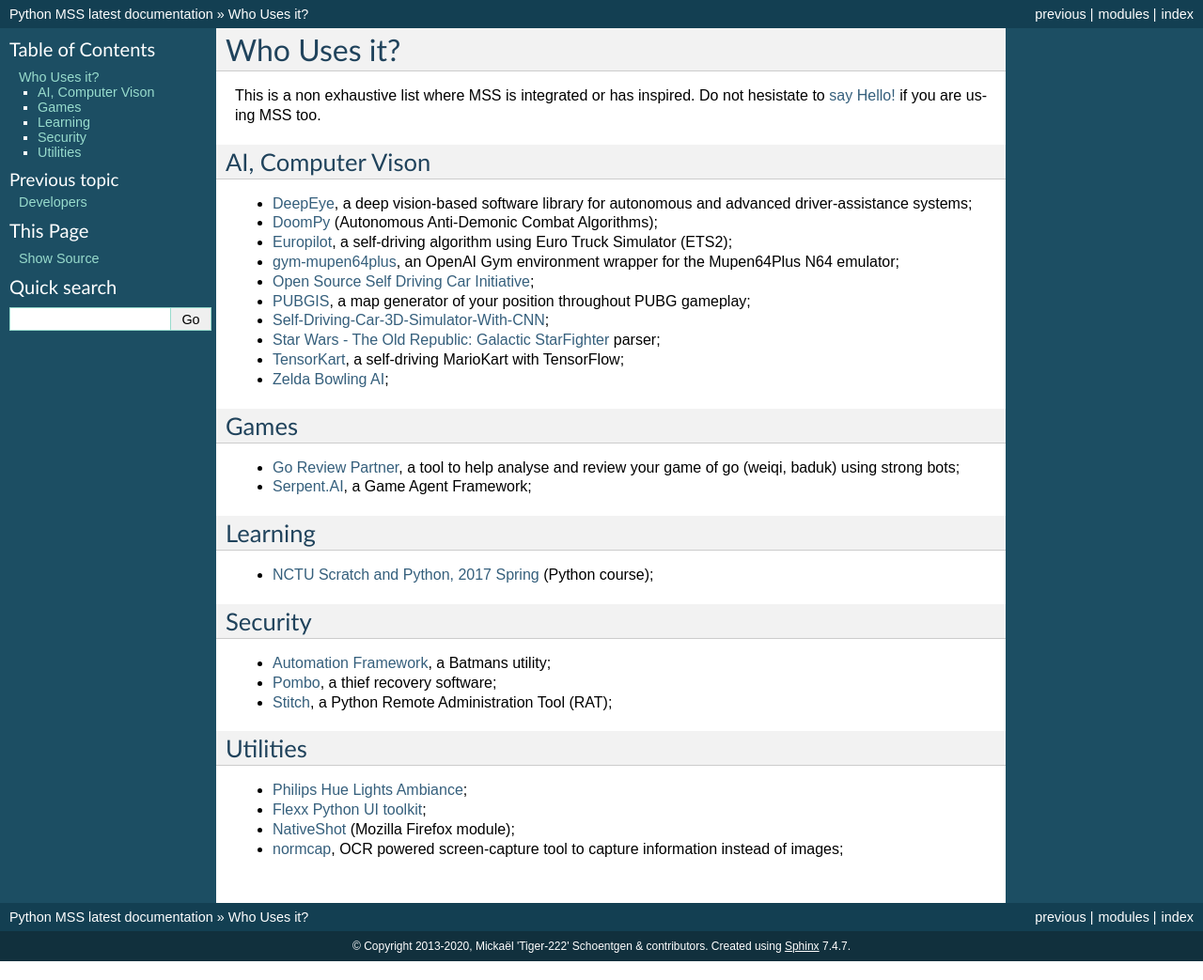
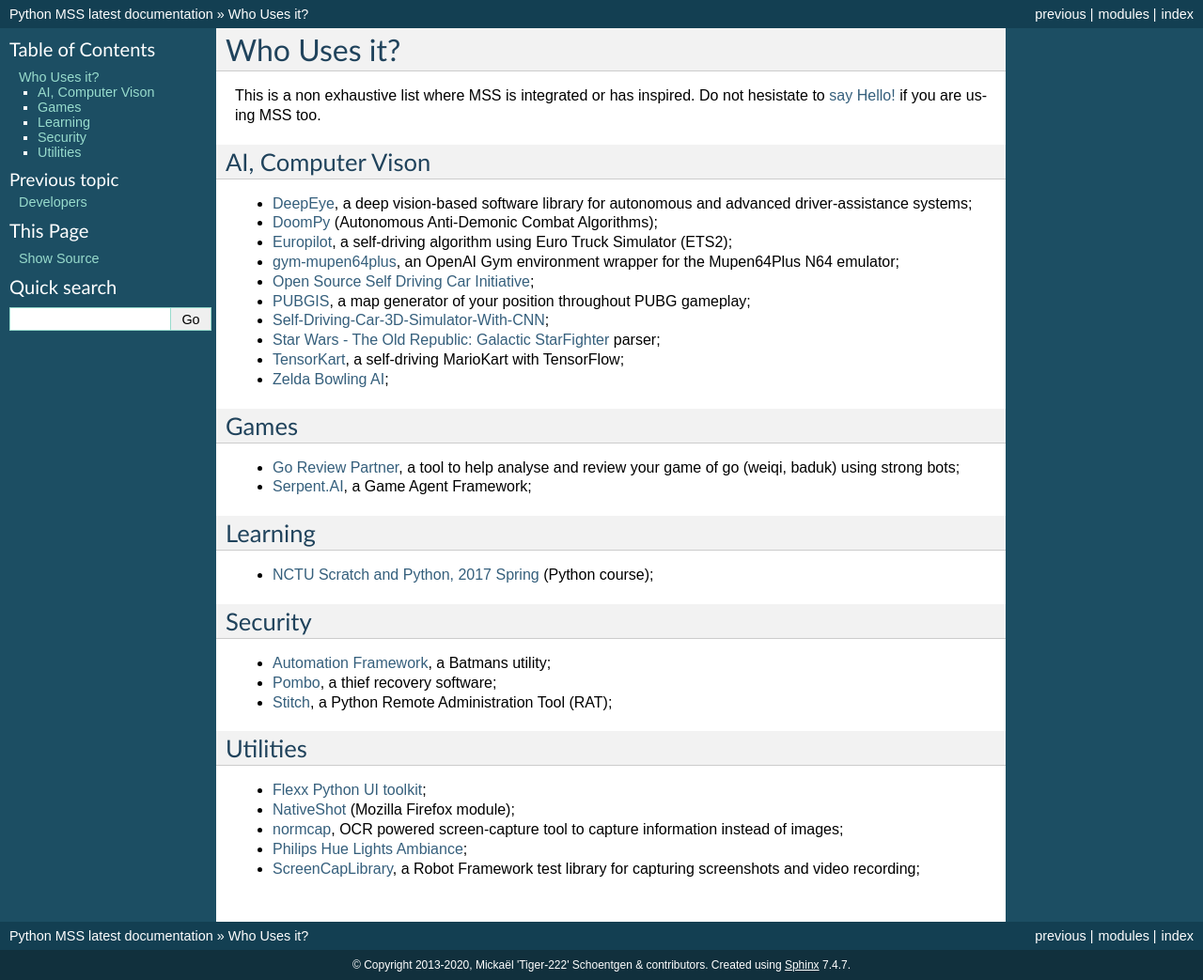
Before and after one commit to BoboTiG/python-mss, a Sphinx documentation site: the page built from docs/source/where.rst, in a window 1280 px wide. Shown: the whole page at 94% size. Built offline with Sphinx 7.4.7, drawn with Linux system fonts in a browser that asks for light colours.

Commit message:
doc: add ScreenCapLibrary

```diff
--- a/docs/source/where.rst
+++ b/docs/source/where.rst
@@ -41,7 +41,8 @@ Security
 Utilities
 =========
 
-- `Philips Hue Lights Ambiance <https://github.com/digital-concrete-jungle/hue-ambiance>`_;
 - `Flexx Python UI toolkit <https://github.com/zoofio/flexx>`_;
 - `NativeShot <https://addons.mozilla.org/en-US/firefox/addon/nativeshot/>`_ (Mozilla Firefox module);
 - `normcap <https://github.com/dynobo/normcap>`_, OCR powered screen-capture tool to capture information instead of images;
+- `Philips Hue Lights Ambiance <https://github.com/digital-concrete-jungle/hue-ambiance>`_;
+- `ScreenCapLibrary <https://github.com/mihaiparvu/ScreenCapLibrary>`_, a Robot Framework test library for capturing screenshots and video recording;
```
